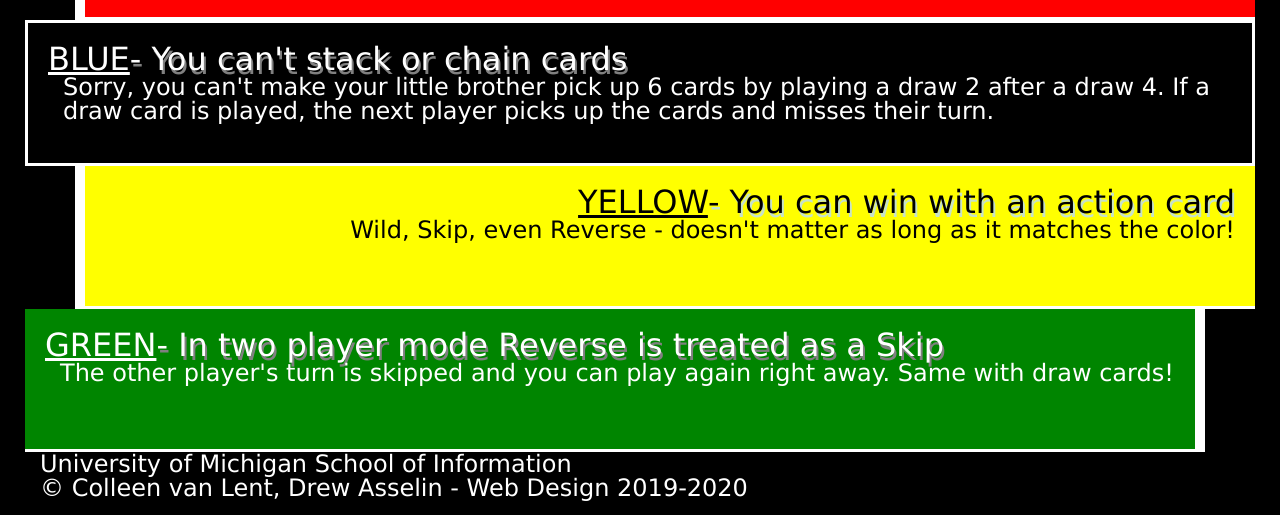
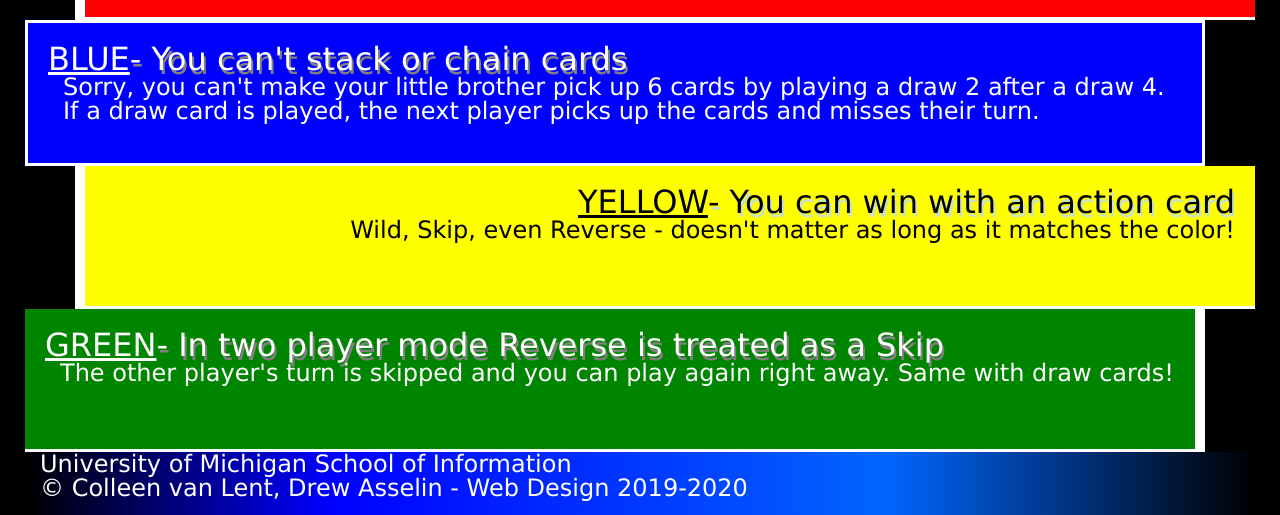
Before and after one commit to Robin-Hood-zjw/homework2-2022, a plain HTML site: page index.html in a window 1280 px wide. Shown: the part 716-1231 px from the top of the page. Drawn offline with Linux system fonts and the light colour scheme.

Commit message:
Add files via upload
yyy

```diff
--- a/css/style.css
+++ b/css/style.css
@@ -50,13 +50,11 @@ div {
     border-width: 0 0 3px 10px;
 }
 
-d. A border of 10px on the right and 3px on the bottom;
-
 .blue {
     background-color: #0000ff;
     text-align: left;
     margin-right: 50px;
-    border-width: 0 10px 3px 10px;
+    border-width: none 10px 3px none;
 }
 
 .yellow {
@@ -88,22 +86,11 @@ span {
     text-shadow: none;
 }
 
-15. The footer should use a gradient background that starts at #000000,
-goes to #0000ff at 25, #0066ff at 70, and ends back at #000000.
-
-16. Paragraphs within the footer have centered 20px text and 10px of
-padding on the top, right, and bottom only. (No padding on the left.)
-
--1.5: footer paragraph text size [FAILED]
--1.5: footer paragraph text align [FAILED]
--1.5: footer paragraph padding [FAILED]
-
 footer {
     background-image: linear-gradient(to right,#000000 0%, #0000ff 25%, #0066ff 70%, #000000 100%);
-    text-align: center;
 }
 
-footer.p {
+.p {
     text-align: center;
     font-size: 20px;
     padding: 10px 10px 10px 0;
```
